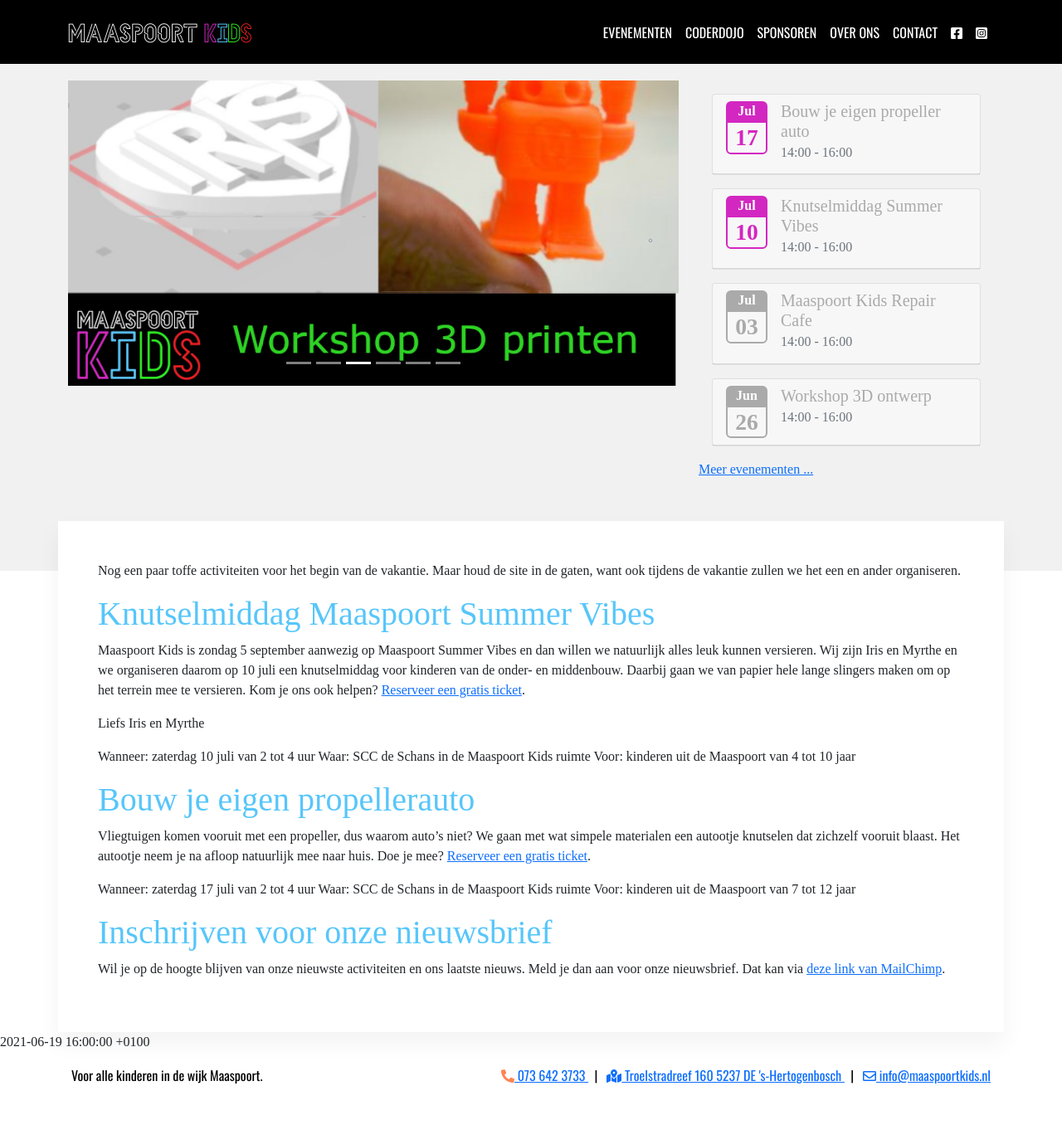
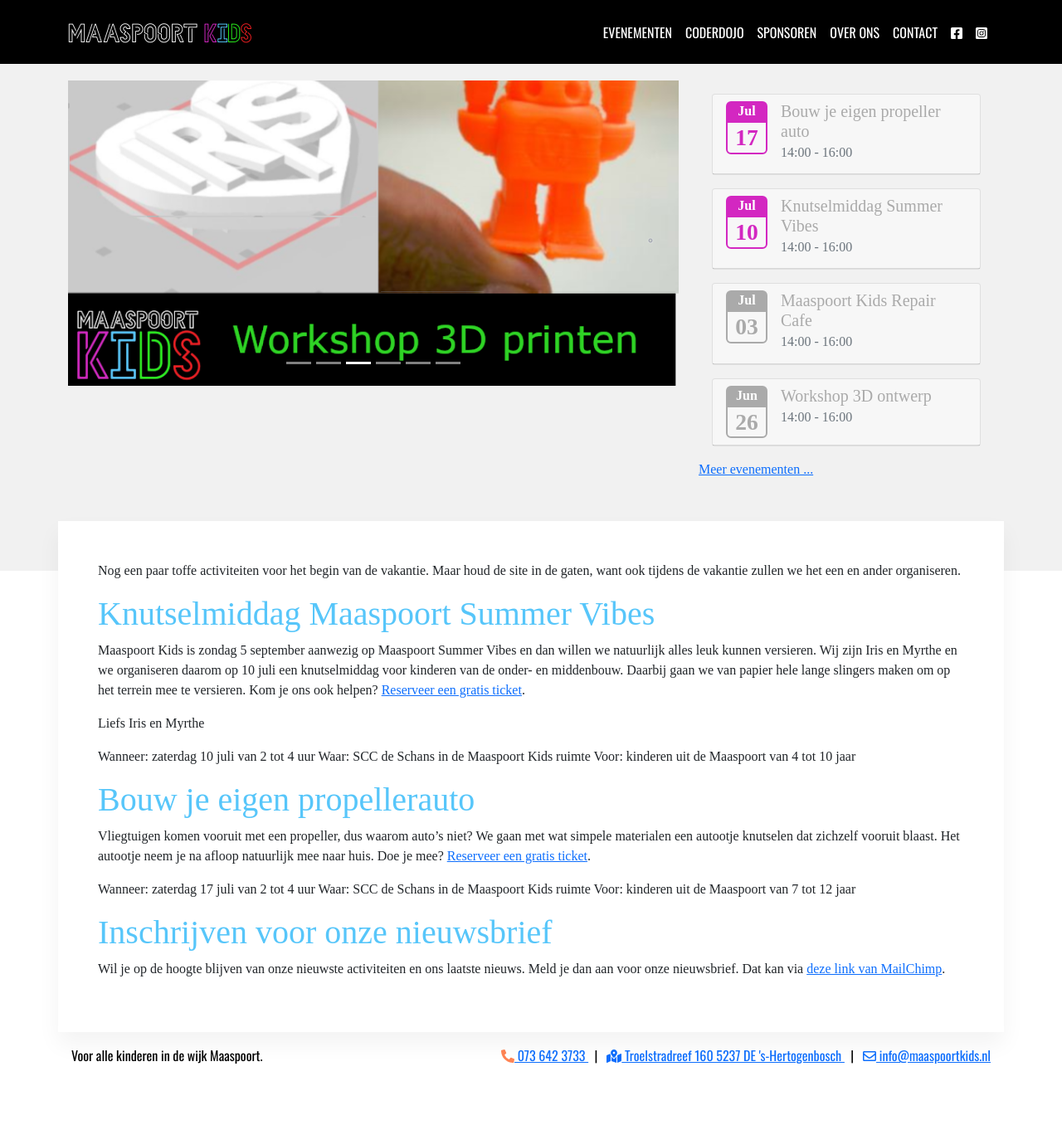
Before and after one commit to maaspoortkids/maaspoortkids.github.io, a Jekyll site: the page built from pages/frontpage.md, in a window 1280 px wide. Shown: the whole page at 83% size. Built offline with Jekyll 4.4.1, drawn with Linux system fonts in a browser that asks for light colours; some web fonts are replaced; after the commit the page ends 1332 px from its top, so only the background shows below that.

Commit message:
Verwijderen loze datum onder </script>

```diff
--- a/_layouts/frontpage.html
+++ b/_layouts/frontpage.html
@@ -85,4 +85,3 @@
         });
     });
 </script>
-2021-06-19 16:00:00 +0100
```
